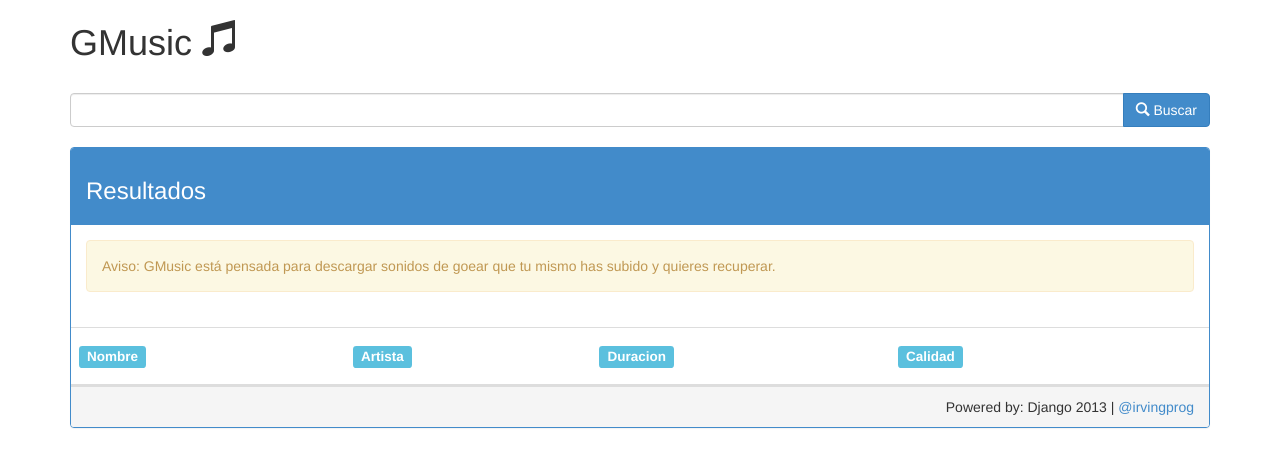
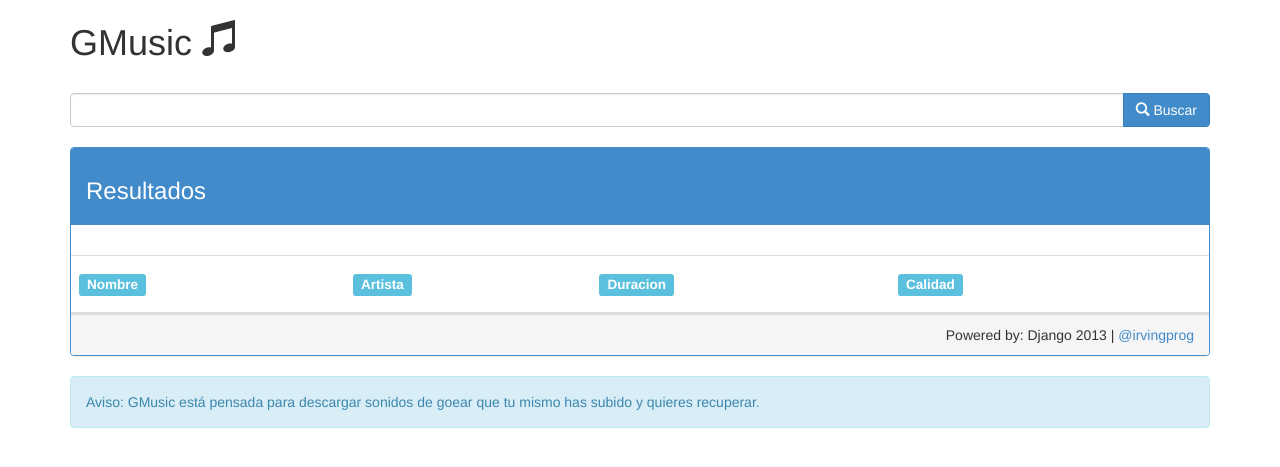
Before and after one commit to Klozz/gmusic, a Django app: page / in a window 1280 px wide. Shown: the top 467 px of the page. Run offline with Django 3.2, Linux system fonts and the light colour scheme; lists and menus that the app fills with data are empty; parts of the project's set-up code (start-up, migrations or seed data) failed here and were passed over; some libraries are stand-ins or nearby versions.

Commit message:
update home

```diff
--- a/downloader/templates/home.html
+++ b/downloader/templates/home.html
@@ -27,7 +27,6 @@
 		  <!-- Default panel contents -->
 		<div class="panel-heading"><h3>Resultados</h3></div>
 		<div class="panel-body">
-			<p class="alert alert-warning">Aviso: GMusic está pensada para descargar sonidos de goear que tu mismo has subido y quieres recuperar.</p>
 			<div style="width: 50px; margin: 0 auto;" id="load">
 				<img src="{{STATIC_URL}}img/cargar.gif">
 			</div>
@@ -50,6 +49,7 @@
 		</table>
 			<footer style="text-align: right;" class="panel-footer">Powered by: Django 2013 | <a target="blank_" href="http://github.com/irvingprog">@irvingprog</a></footer>
 		</div>
+		<p class="alert alert-info">Aviso: GMusic está pensada para descargar sonidos de goear que tu mismo has subido y quieres recuperar.</p>
 	</div>
 
 <script src="{{STATIC_URL}}js/jquery-1.8.2.js"></script>
```
